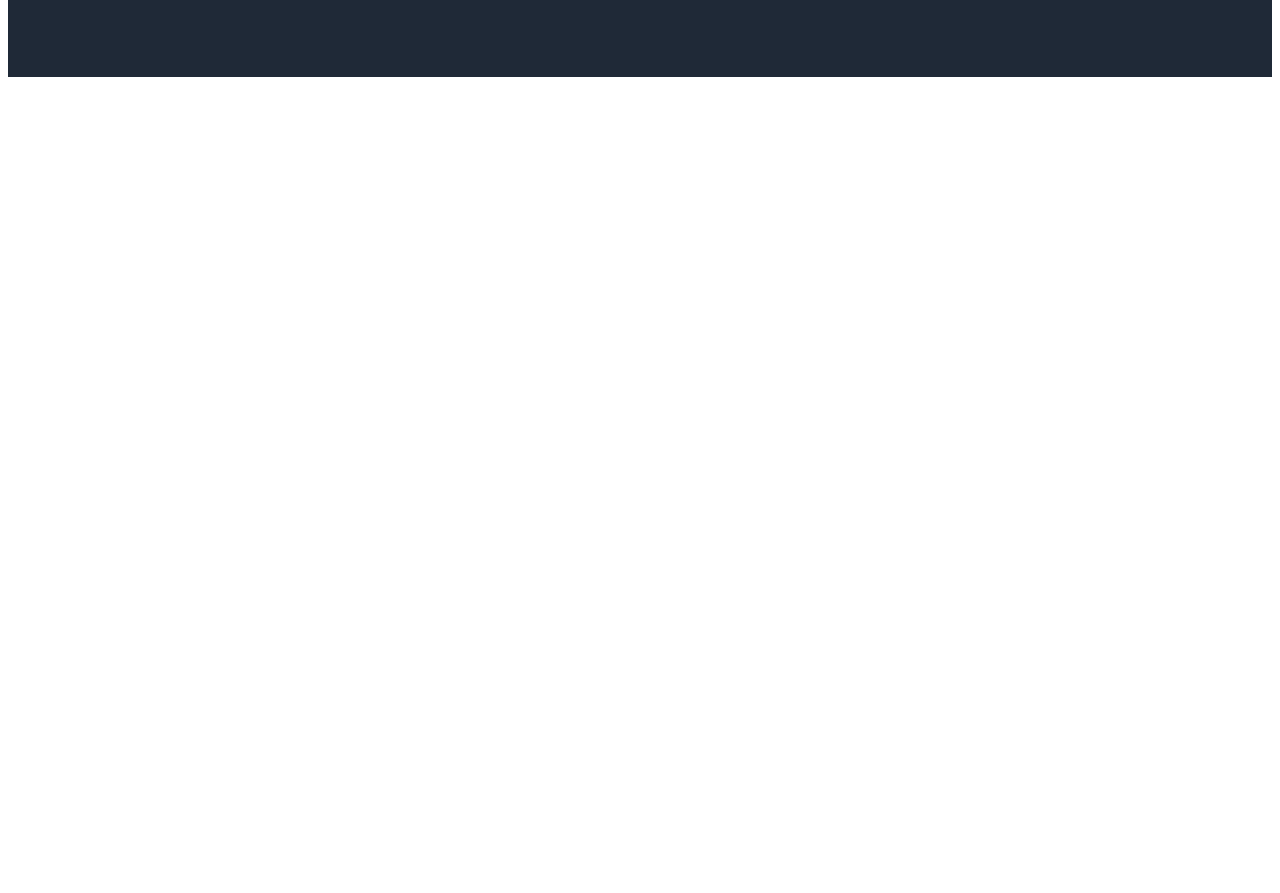
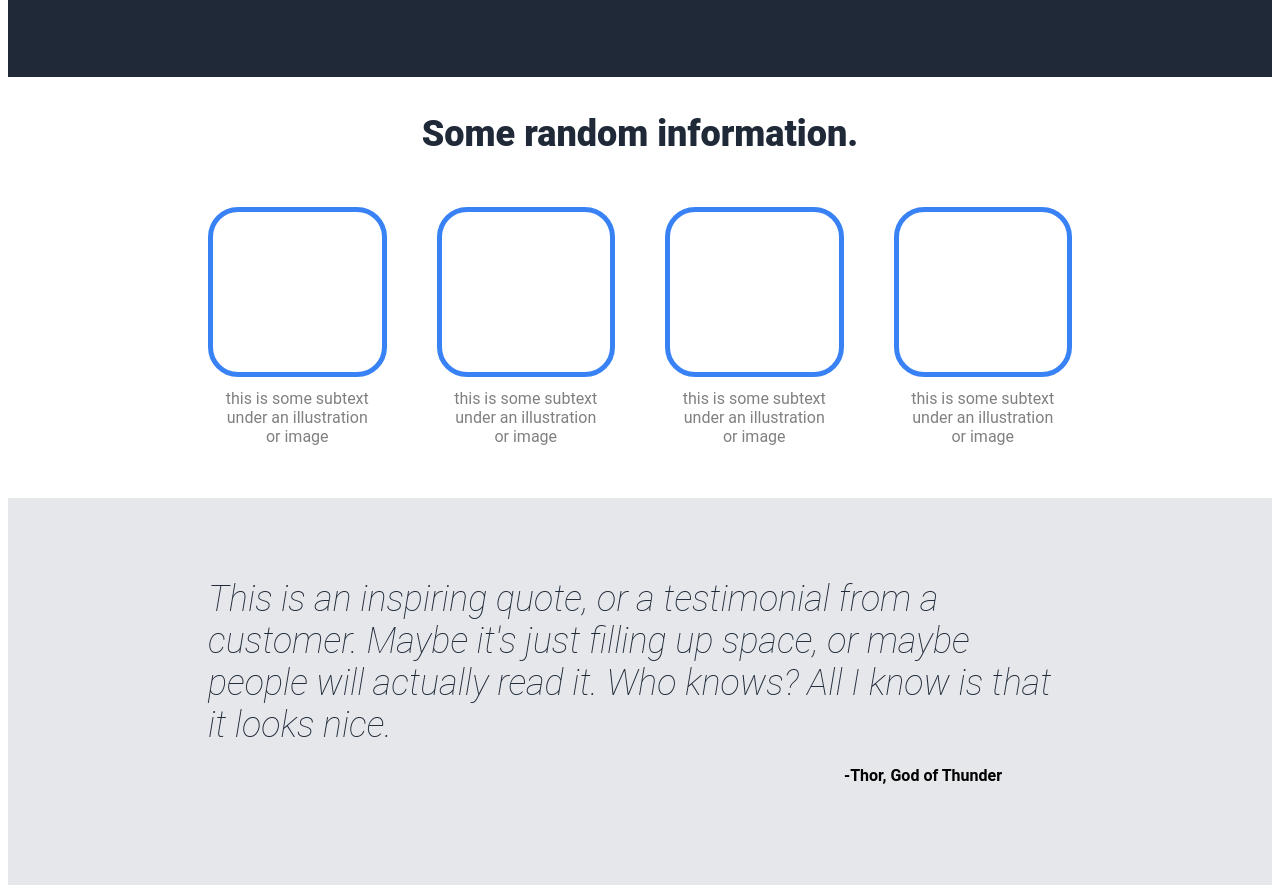
Before and after one commit to AnyAlmond/Odin-Landing-Page, a plain HTML site: page index.html in a window 1280 px wide. Shown: the part 386-1279 px from the top of the page. Before the commit the page ends 800 px from the top, so only its background shows below. Drawn offline with Linux system fonts and the light colour scheme.

Commit message:
Edit index.html and style.css

```diff
--- a/index.html
+++ b/index.html
@@ -27,5 +27,30 @@
             </div>
         </div>
     </div>
+    <div class="info">
+        <div class="info-header">Some random information.</div>
+        <div class="info-container">
+            <div class="thing">
+                <div class="box"></div>
+                <div class="text">this is some subtext under an illustration or image</div>
+            </div>
+            <div class="thing">
+                <div class="box"></div>
+                <div class="text">this is some subtext under an illustration or image</div>
+            </div>
+            <div class="thing">
+                <div class="box"></div>
+                <div class="text">this is some subtext under an illustration or image</div>
+            </div>
+            <div class="thing">
+                <div class="box"></div>
+                <div class="text">this is some subtext under an illustration or image</div>
+            </div>
+        </div>
+    </div>
+    <div class="quote-container">
+        <div class="quote">This is an inspiring quote, or a testimonial from a customer. Maybe it's just filling up space, or maybe people will actually read it. Who knows? All I know is that it looks nice.</div>
+        <div class="person">-Thor, God of Thunder</div>
+    </div>
 </body>
 </html>
--- a/style.css
+++ b/style.css
@@ -69,4 +69,58 @@ button {
     color: #F9FAF8;
     background-color: gray;
     padding: 80px 150px;
+    text-align: center;
 }
+
+.info-header {
+    font-size: 36px;
+    color: #1F2937;
+    font-weight: 900;
+    display: flex;
+    justify-content: center;
+    padding-top: 36px;
+    padding-bottom: 12px;
+}
+
+.box {
+    border-width: thick;
+    border-color: #3882F6;
+    border-style: solid;
+    border-radius: 30px;
+    display: flex;
+    padding: 80px;
+}
+
+.info-container {
+    display: flex;
+    justify-content: center;
+    gap: 50px;
+    padding: 40px 200px;
+}
+
+.text {
+    padding: 12px;
+    color: gray;
+    text-align: center;
+}
+
+.quote-container {
+    background-color: #E5E7EB;
+    padding: 80px 200px;
+    display: flex;
+    flex-direction: column;
+}
+
+.quote {
+    font-size: 36px;
+    font-style: italic;
+    color: #1F2937;
+    font-weight: lighter;
+}
+
+.person {
+    font-weight: bold;
+    display: flex;
+    align-self: flex-end;
+    padding: 20px 70px;
+}
```
